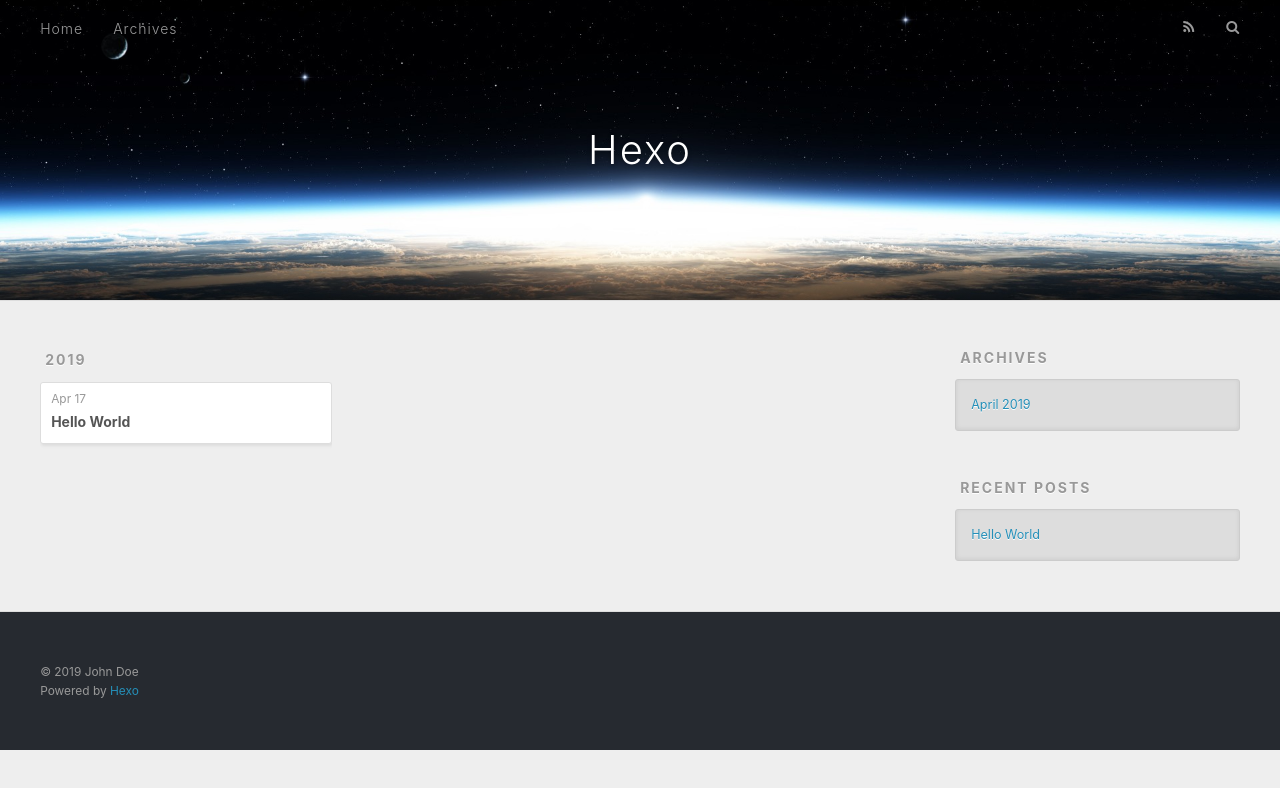
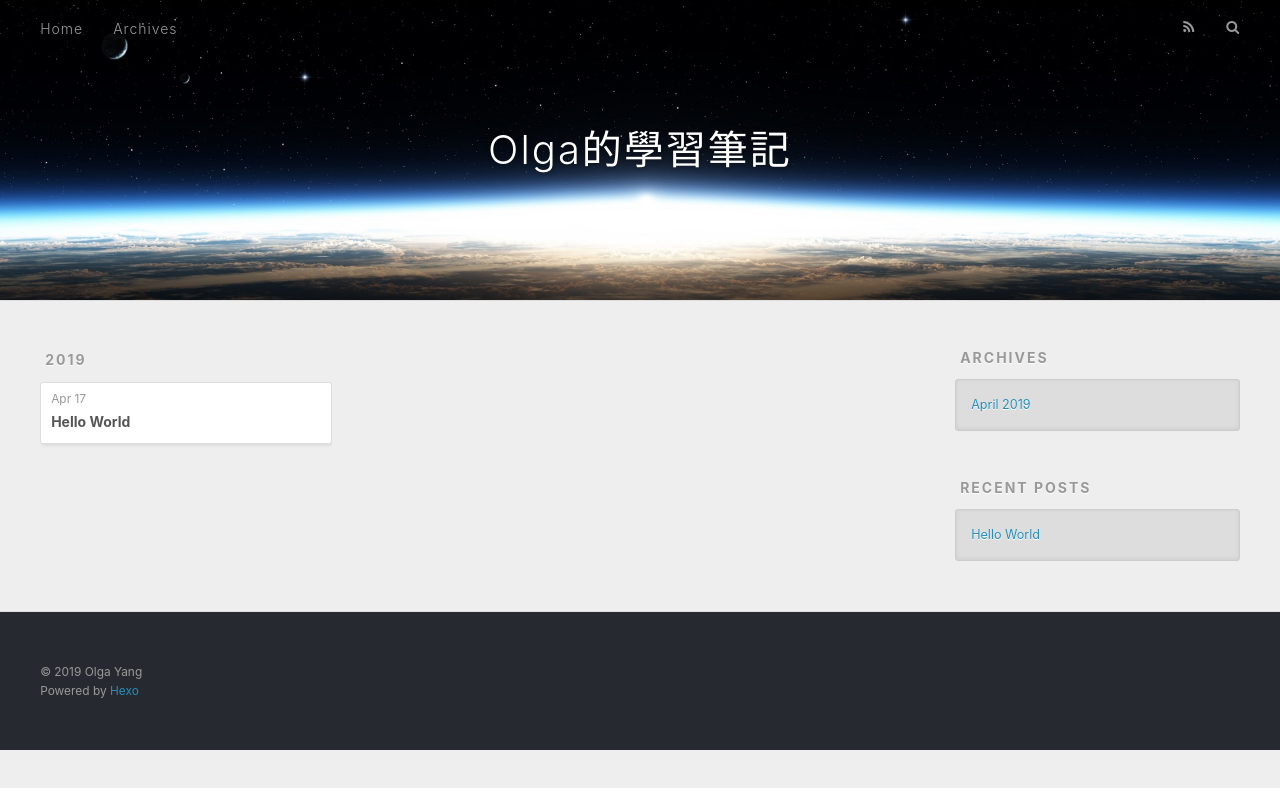
Before and after one commit to OlgaYang/olgayang.github.io, a plain HTML site: page archives/2019/04/index.html in a window 1280 px wide. Drawn offline with nearby package versions, Linux system fonts and the light colour scheme.

Commit message:
Site updated: 2019-04-17 11:04:12

```diff
--- a/archives/2019/04/index.html
+++ b/archives/2019/04/index.html
@@ -5,17 +5,17 @@
 
 
 
-  <title>Archives: 2019/4 | Hexo</title>
+  <title>Archives: 2019/4 | Olga的學習筆記</title>
   <meta name="viewport" content="width=device-width, initial-scale=1, maximum-scale=1">
   <meta property="og:type" content="website">
-<meta property="og:title" content="Hexo">
+<meta property="og:title" content="Olga的學習筆記">
 <meta property="og:url" content="http://yoursite.com/archives/2019/04/index.html">
-<meta property="og:site_name" content="Hexo">
+<meta property="og:site_name" content="Olga的學習筆記">
 <meta property="og:locale" content="default">
 <meta name="twitter:card" content="summary">
-<meta name="twitter:title" content="Hexo">
+<meta name="twitter:title" content="Olga的學習筆記">
 
-    <link rel="alternate" href="/atom.xml" title="Hexo" type="application/atom+xml">
+    <link rel="alternate" href="/atom.xml" title="Olga的學習筆記" type="application/atom+xml">
 
 
     <link rel="icon" href="/favicon.png">
@@ -34,7 +34,7 @@
   <div id="header-outer" class="outer">
     <div id="header-title" class="inner">
       <h1 id="logo-wrap">
-        <a href="/" id="logo">Hexo</a>
+        <a href="/" id="logo">Olga的學習筆記</a>
       </h1>
 
     </div>
@@ -139,7 +139,7 @@
 
   <div class="outer">
     <div id="footer-info" class="inner">
-      &copy; 2019 John Doe<br>
+      &copy; 2019 Olga Yang<br>
       Powered by <a href="http://hexo.io/" target="_blank">Hexo</a>
     </div>
   </div>
```
Also changed, not shown: 2019/04/17/hello-world/index.html (+5 -5 lines), archives/2019/index.html (+7 -7 lines), archives/index.html (+7 -7 lines), index.html (+7 -7 lines).
